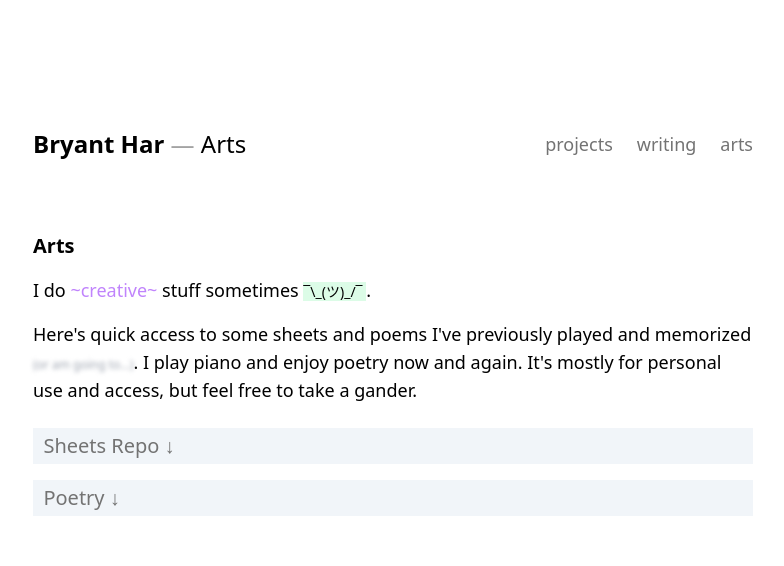
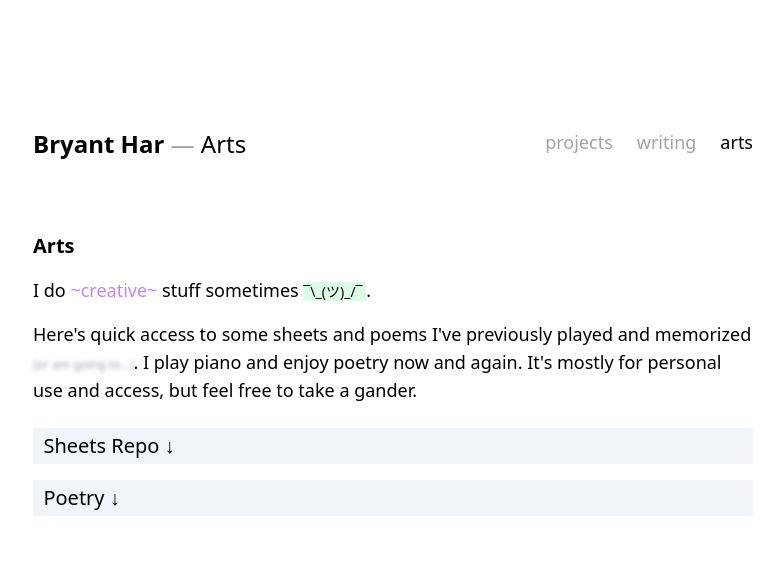
Before and after one commit to bryant-har/bryanthar.com, a Next.js app in the folder etamac/: page /about/arts in a window 1280 px wide. Shown: the top 566 px of the page, without its empty margins (247-1031 px from the left). Built offline with nearby package versions, Linux system fonts and the light colour scheme.

Commit message:
Fix css issue with hovering not working

```diff
--- a/etamac/src/static/Header.js
+++ b/etamac/src/static/Header.js
@@ -32,7 +32,7 @@ export default function Header() {
 
   return (
     <header
-      className="flex justify-between items-start"
+      className="flex justify-between items-start text-neutral-400"
     >
       <h1 className="font-bold text-black text-2xl mb-6">
         <Link href="/about">Bryant Har </Link>
@@ -42,7 +42,7 @@ export default function Header() {
           </span>) : null
         }
       </h1>
-      <div className={styles.hspacing}>
+      <div className="flex items-start justify-end space-x-6 text-lg">
         {linkjs}
       </div>
     </header >
--- a/etamac/src/static/static.module.css
+++ b/etamac/src/static/static.module.css
@@ -13,10 +13,6 @@
 
 .margin {
   @apply py-12 sm:py-24 md:py-32;
-}
-
-.hspacing {
-    @apply flex items-start justify-end space-x-6 text-lg py-0.5;
 }
 
 .heading {
--- a/etamac/src/styles.css
+++ b/etamac/src/styles.css
@@ -9,7 +9,7 @@
 }
 
 html {
-  @apply scroll-smooth
+  @apply motion-safe:scroll-smooth;
 }
 
 
@@ -17,7 +17,7 @@ html {
 
 /* Most Static Styles in ./static css module*/
 .staticlink {
-  @apply hover:text-black transition-colors text-neutral-500
+  @apply hover:text-blue-200 transition-colors
 }
 .staticbody {
   @apply text-lg space-y-14 py-12
```
